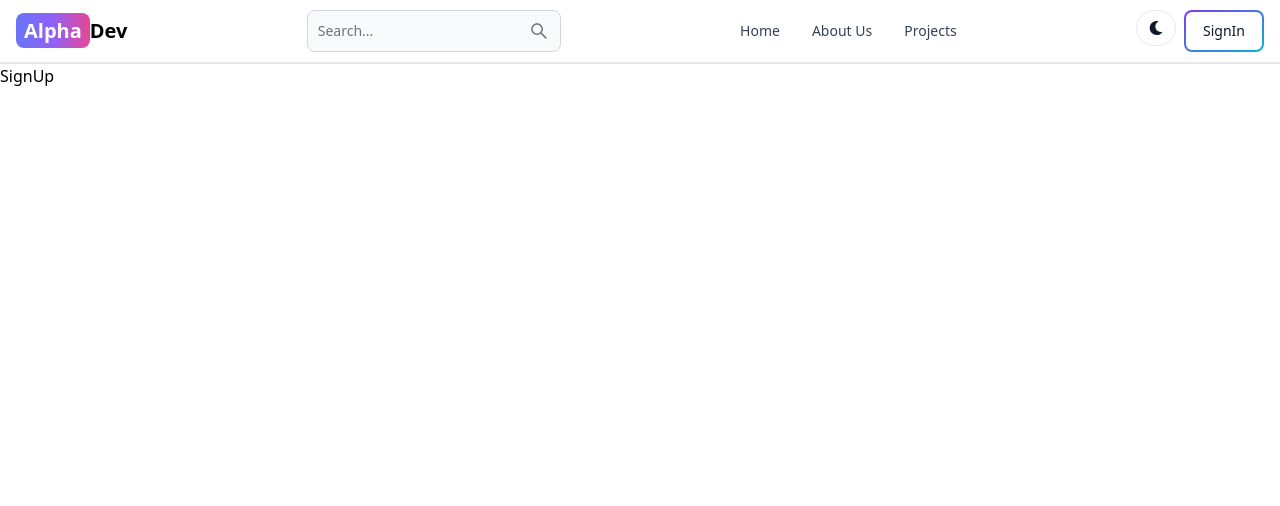
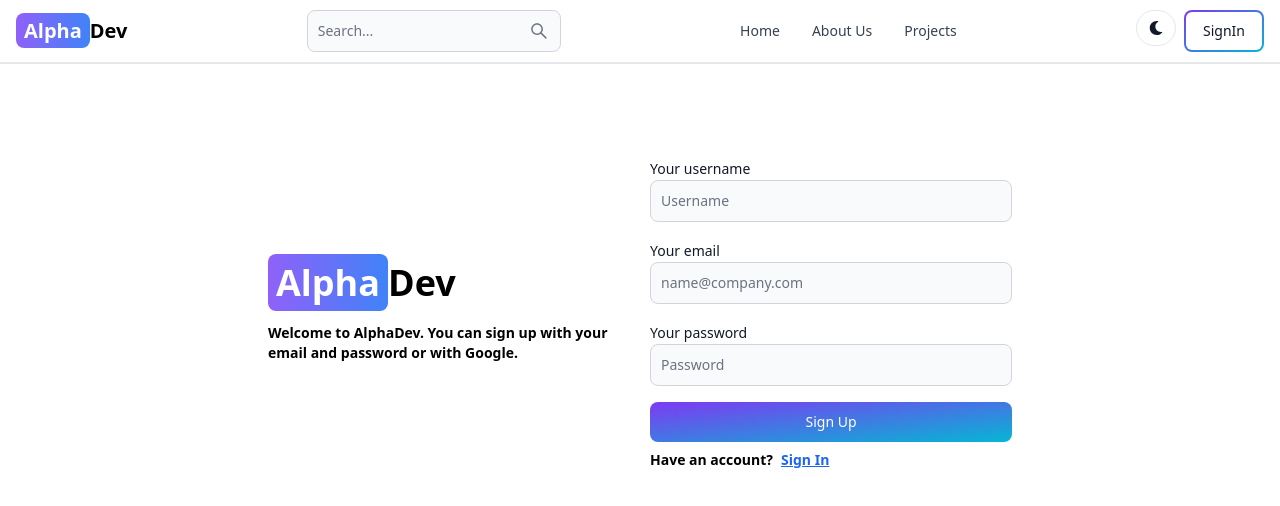
Before and after one commit to Varunyadavgithub/AlphaDev, a React (Vite) app in the folder client/: page /signup in a window 1280 px wide. Shown: the top 506 px of the page. Built offline with nearby package versions, Linux system fonts and the light colour scheme.

Commit message:
completed signup page UI

```diff
--- a/client/src/Components/Header.jsx
+++ b/client/src/Components/Header.jsx
@@ -13,7 +13,7 @@ const Header = () => {
           to="/"
           className="self-center whitespace-nowrap text-sm sm:text-xl font-semibold dark:text-white"
         >
-          <span className="px-2 py-1 bg-gradient-to-r from-indigo-500 via-purple-500 to-pink-500 rounded-lg text-white">
+          <span className="px-2 py-1 bg-gradient-to-r from-purple-500 to-blue-500 rounded-lg text-white">
             Alpha
           </span>
           Dev
--- a/client/src/pages/SignUp.jsx
+++ b/client/src/pages/SignUp.jsx
@@ -1,11 +1,50 @@
-import React from 'react'
+import React from "react";
+import { Link } from "react-router-dom";
+import { Button, Label, TextInput } from "flowbite-react";
 
-const SignUp = () => {
-  return (
-    <>
-      <div>SignUp</div>
-    </>
-  )
-}
+const SignUp = () => (
+  <>
+    <div className="min-h-screen mt-20">
+      <div className="flex p-3 max-w-3xl mx-auto flex-col md:flex-row md:items-center gap-5">
+        {/* left-side */}
+        <div className="flex-1 ">
+          <Link to="/" className="text-4xl font-bold dark:text-white">
+            <span className="px-2 py-1 bg-gradient-to-r from-purple-500  to-blue-500 rounded-lg text-white" >
+              Alpha
+            </span>
+            Dev
+          </Link>
+          <p className="text-sm mt-5 font-semibold">
+            Welcome to AlphaDev. You can sign up with your email and password
+            or with Google.
+          </p>
+        </div>
 
-export default SignUp
+        {/* right-side */}
+        <div className="flex-1">
+          <form className="flex flex-col gap-4">
+            <div>
+              <Label value="Your username"/>
+              <TextInput type="text" placeholder="Username" id="username"/>
+            </div>
+            <div>
+              <Label value="Your email"/>
+              <TextInput type="email" placeholder="name@company.com" id="email"/>
+            </div>
+            <div>
+              <Label value="Your password"/>
+              <TextInput type="password" placeholder="Password" id="password"/>
+            </div>
+            <Button gradientDuoTone="purpleToBlue">Sign Up</Button>
+          </form>
+          <div className="flex gap-2 text-sm mt-2">
+            <span className="font-semibold">Have an account?</span>
+            <Link to='/signin' className="font-semibold underline text-blue-600">Sign In</Link>
+          </div>
+        </div>
+      </div>
+    </div>
+  </>
+);
+
+export default SignUp;
```
